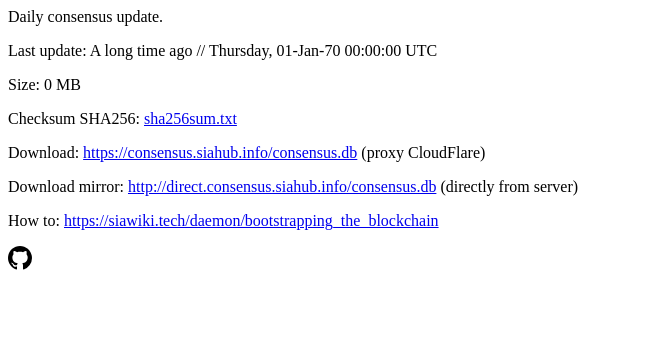
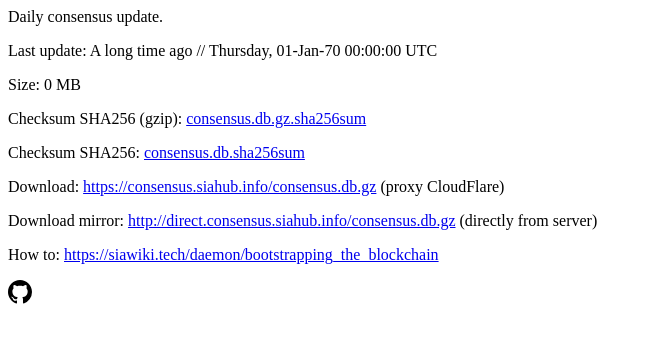
Before and after one commit to SiaHubLab/consensus.siahub.info, a PHP site: page / in a window 1280 px wide. Shown: the top 343 px of the page, without its empty margins (0-652 px from the left). Run offline with PHP 8.4, Linux system fonts and the light colour scheme.

Commit message:
gzip consensus.db

```diff
--- a/index.php
+++ b/index.php
@@ -2,21 +2,23 @@
 <p>Last update:
 <?php
 
-    echo TimeAgo(filemtime('./consensus.db')).' // ';
-    echo date(DATE_RFC850, filemtime('./consensus.db'));
+    echo TimeAgo(filemtime('./consensus.db.gz')).' // ';
+    echo date(DATE_RFC850, filemtime('./consensus.db.gz'));
 ?>
 </p>
 
 <p>Size:
 <?php
-    echo round(filesize('./consensus.db')/1024/1024);
+    echo round(filesize('./consensus.db.gz')/1024/1024);
 ?> MB
 </p>
 
-<p>Checksum SHA256: <?=explode(' ', file_get_contents('./sha256sum.txt'))[0]?> <a href="/sha256sum.txt">sha256sum.txt</a></p>
+<p>Checksum SHA256 (gzip): <?=explode(' ', file_get_contents('./consensus.db.gz.sha256sum'))[0]?> <a href="/consensus.db.gz.sha256sum">consensus.db.gz.sha256sum</a></p>
 
-<p>Download: <a href="/consensus.db">https://consensus.siahub.info/consensus.db</a> (proxy CloudFlare)</p>
-<p>Download mirror: <a href="http://direct.consensus.siahub.info/consensus.db">http://direct.consensus.siahub.info/consensus.db</a> (directly from server)</p>
+<p>Checksum SHA256: <?=explode(' ', file_get_contents('./consensus.db.sha256sum'))[0]?> <a href="/consensus.db.sha256sum">consensus.db.sha256sum</a></p>
+
+<p>Download: <a href="/consensus.db.gz">https://consensus.siahub.info/consensus.db.gz</a> (proxy CloudFlare)</p>
+<p>Download mirror: <a href="http://direct.consensus.siahub.info/consensus.db">http://direct.consensus.siahub.info/consensus.db.gz</a> (directly from server)</p>
 
 <p>How to: <a href="https://siawiki.tech/daemon/bootstrapping_the_blockchain">https://siawiki.tech/daemon/bootstrapping_the_blockchain</a></p>
 
```
